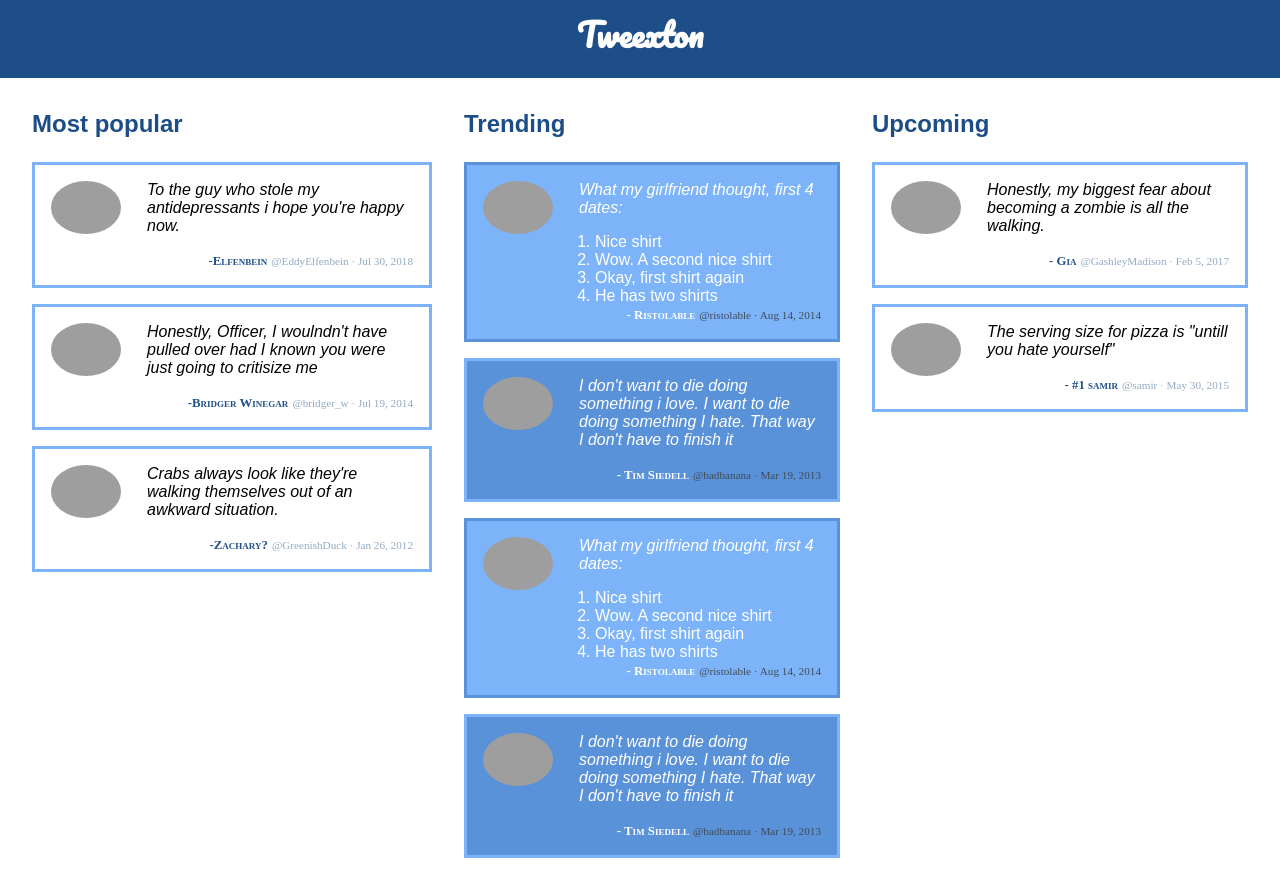
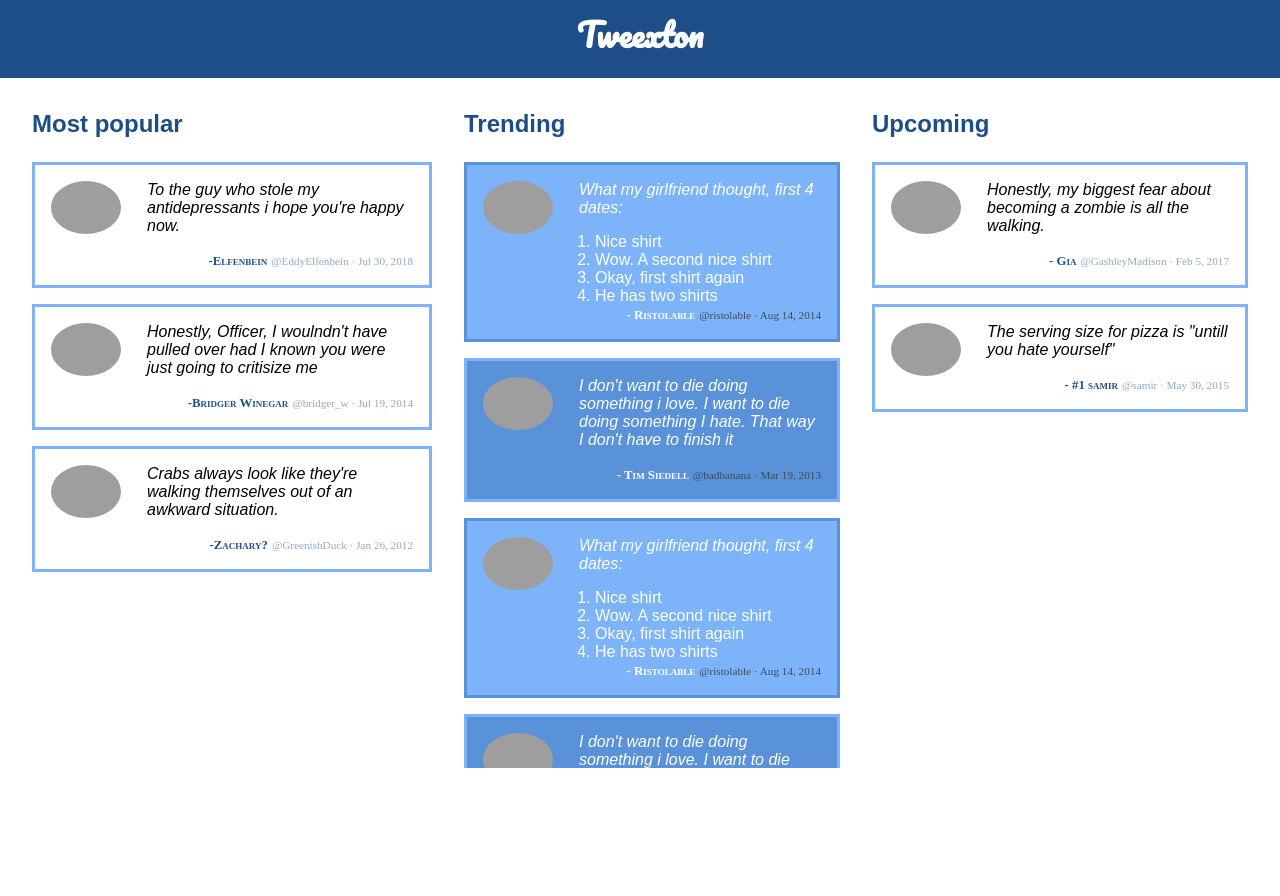
Before and after one commit to ramarinor/hoxton-html-tweexton, a plain HTML site: page index.html in a window 1280 px wide. After the commit the page ends 800 px from the top, so only its background shows below. Drawn offline with Linux system fonts and the light colour scheme; grey boxes are pictures that could not be loaded.

Commit message:
making only tweets scrollable

```diff
--- a/style.css
+++ b/style.css
@@ -108,3 +108,26 @@ p.author-user-time {
 article ol {
 	margin-left: 1rem;
 }
+/* making only the tweets scrollable */
+body {
+	height: 100vh;
+	width: 100vw;
+	display: grid;
+	overflow: hidden;
+}
+.main-container {
+	overflow: scroll;
+}
+.main-container .tweets,
+.main-container .left-section,
+.main-container .right-section {
+	display: grid;
+	grid-template-rows: auto 1fr;
+	overflow: scroll;
+}
+
+.main-container .tweets .section-main,
+.main-container .left-section .section-main,
+.main-container .right-section .section-main {
+	overflow: scroll;
+}
```
